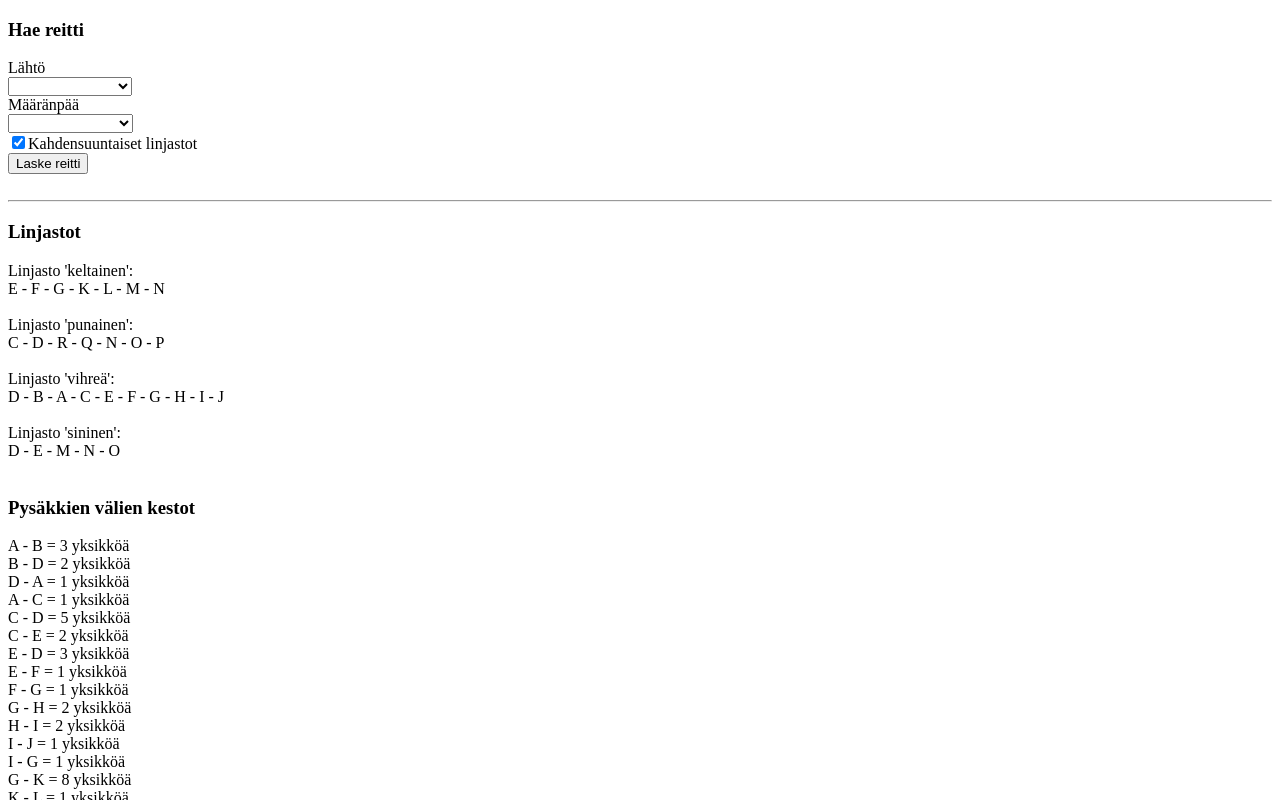
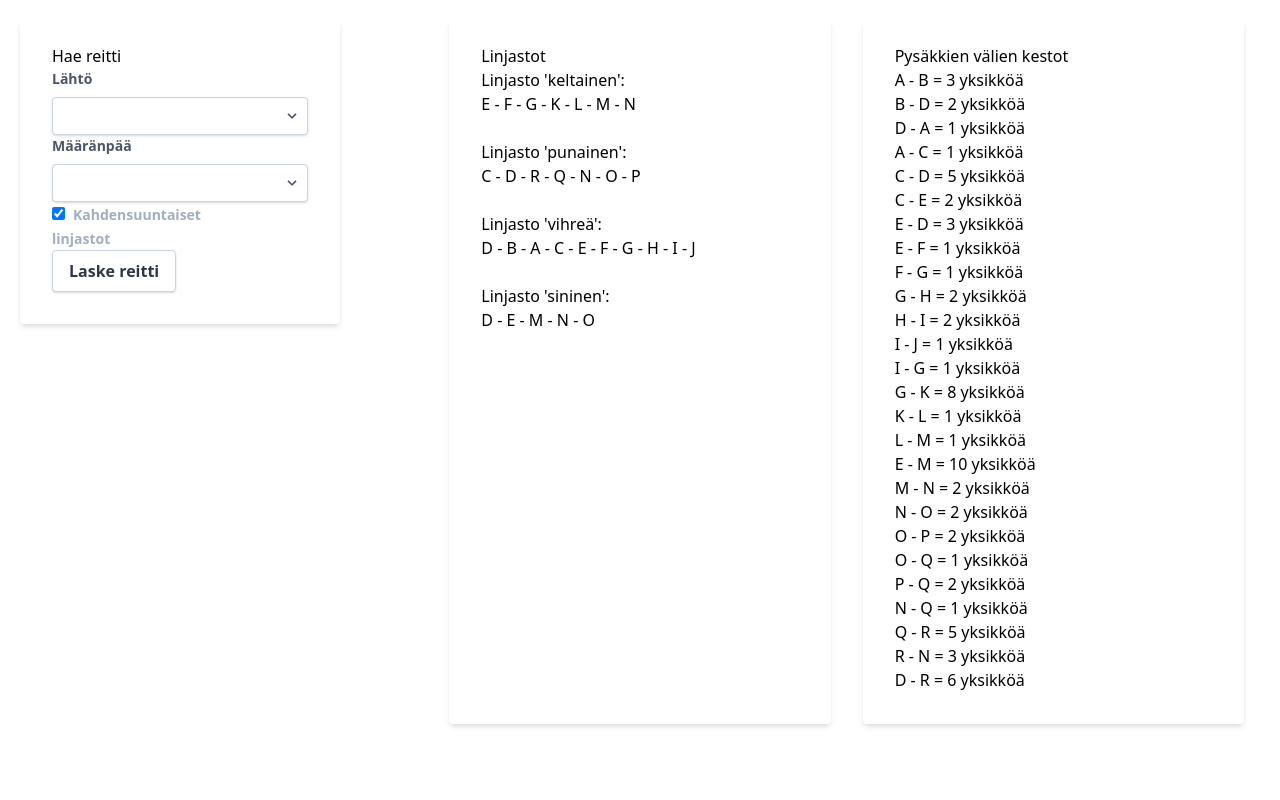
Before and after one commit to enderi/feikkiopas, a Vue app: page / in a window 1280 px wide. Shown: the top 800 px of the page. Built offline with nearby package versions, Linux system fonts and the light colour scheme.

Commit message:
Tailwind start

```diff
--- a/package.json
+++ b/package.json
@@ -10,6 +10,8 @@
   },
   "dependencies": {
     "core-js": "^3.6.4",
+    "postcss-import": "^12.0.1",
+    "tailwindcss": "^1.2.0",
     "vue": "^2.6.11"
   },
   "devDependencies": {
@@ -23,6 +25,8 @@
     "babel-eslint": "^10.1.0",
     "eslint": "^6.7.2",
     "eslint-plugin-vue": "^6.2.2",
+    "sass": "^1.26.3",
+    "sass-loader": "^8.0.2",
     "vue-template-compiler": "^2.6.11"
   }
 }
--- /dev/null
+++ b/postcss.config.js
@@ -0,0 +1,7 @@
+module.exports = {
+    plugins: [
+      require('postcss-import'),
+      require('tailwindcss'),
+      require('autoprefixer'),
+    ]
+  }
--- a/src/App.vue
+++ b/src/App.vue
@@ -1,16 +1,20 @@
 <template>
-  <div class="home">
-    <search-route-form :busStops="busLineManager.getBusStops()" @search="calculateRoute"></search-route-form>
-    <br/>
-    <show-route-not-found v-if="routeNotFound" v-bind:route="routeNotFound"></show-route-not-found>
-    <show-route v-if="foundRoute" v-bind:route="foundRoute"></show-route>
+  <div class="container mx-auto px-5 my-5">
+    <div class="grid grid-cols-3 ">
+      <div>
+        <search-route-form :busStops="busLineManager.getBusStops()" @search="calculateRoute"></search-route-form>
 
-    <hr>
-    <list-bus-lines v-bind:busLines="busLineManager.getBusLines()"></list-bus-lines>
-    <list-bus-stop-travel-times v-bind:roads="busLineManager.getRoads()"></list-bus-stop-travel-times>
-
+        <show-route-not-found v-if="routeNotFound" v-bind:route="routeNotFound"></show-route-not-found>
+        <show-route v-if="foundRoute" v-bind:route="foundRoute"></show-route>
+      </div>
+      <div class="bg-white shadow-md rounded mx-4 px-8 pt-6 pb-8 mb-4">
+        <list-bus-lines v-bind:busLines="busLineManager.getBusLines()"></list-bus-lines>
+      </div>
+      <div class="bg-white shadow-md rounded mx-4 px-8 pt-6 pb-8 mb-4">
+        <list-bus-stop-travel-times v-bind:roads="busLineManager.getRoads()"></list-bus-stop-travel-times>
+      </div>
+    </div>
   </div>
-
 </template>
 
 <script>
@@ -55,7 +59,7 @@
 
           this.foundRoute = route.getAsSimpleArray();
         } catch (e) {
-          this.routeNotFound = {from: this.fromStop, to: this.toStop}
+          this.routeNotFound = {from: formData.fromStop, to: formData.toStop}
         }
       }
     }
--- a/src/components/search-route-form.vue
+++ b/src/components/search-route-form.vue
@@ -1,29 +1,44 @@
 <template>
-  <div>
-    <h3>Hae reitti</h3>
-    <form v-on:submit.prevent="calculateRoute">
-      <label for="fromStop">Lähtö</label>
-      <br />
-      <select v-model="formData.fromStop" id="fromStop">
+  <div  class="w-full max-w-xs">
+    <form v-on:submit.prevent="calculateRoute" class="bg-white shadow-md rounded px-8 pt-6 pb-8 mb-4">
+      <h3 class="">Hae reitti</h3>
+      <label class="block text-gray-700 text-sm font-bold mb-2" for="fromStop">Lähtö</label>
+      <div class="inline-block relative w-64">
+        <select
+          class="block appearance-none w-full bg-white border border-gray-400 hover:border-gray-500 px-4 py-2 pr-8 rounded shadow leading-tight focus:outline-none focus:shadow-outline"
+        v-model="formData.fromStop" id="fromStop">
           <option disabled value>Mistä lähdetään?</option>
           <option v-for="stop in busStops" v-bind:key="stop.name">{{stop.name}}</option>
         </select>
-      <br />
-      <label for="toStop">Määränpää</label>
-      <br />
-      <select v-model="formData.toStop" id="toStop">
+        <div class="pointer-events-none absolute inset-y-0 right-0 flex items-center px-2 text-gray-700">
+          <svg class="fill-current h-4 w-4" xmlns="http://www.w3.org/2000/svg" viewBox="0 0 20 20"><path d="M9.293 12.95l.707.707L15.657 8l-1.414-1.414L10 10.828 5.757 6.586 4.343 8z"/></svg>
+        </div>
+      </div>
+      <label class="block text-gray-700 text-sm font-bold mb-2" for="toStop">Määränpää</label>
+      <div class="inline-block relative w-64">
+        <select
+        class="block appearance-none w-full bg-white border border-gray-400 hover:border-gray-500 px-4 py-2 pr-8 rounded shadow leading-tight focus:outline-none focus:shadow-outline"
+        v-model="formData.toStop" id="toStop">
           <option disabled value>Minne mennään?</option>
           <option v-for="stop in busStops" v-bind:key="stop.name">{{stop.name}}</option>
         </select>
-      <br />
-      <input
-        type="checkbox"
+        <div class="pointer-events-none absolute inset-y-0 right-0 flex items-center px-2 text-gray-700">
+          <svg class="fill-current h-4 w-4" xmlns="http://www.w3.org/2000/svg" viewBox="0 0 20 20"><path d="M9.293 12.95l.707.707L15.657 8l-1.414-1.414L10 10.828 5.757 6.586 4.343 8z"/></svg>
+        </div>
+      </div>
+      <div>
+        <div class="md:w-1/3"></div>
+        <label class="md:w-2/3 block text-gray-500 font-bold">
+        <input class="mr-2 leading-tight" type="checkbox"
           id="biDirectionalCheckbox"
           v-model="formData.useBiDirectionalLines"
         />
-      <label for="biDirectionalCheckbox">Kahdensuuntaiset linjastot</label>
-      <br />
-      <input type="submit" value="Laske reitti" />
+        <span class="text-sm" for="biDirectionalCheckbox">Kahdensuuntaiset linjastot</span>
+        </label>
+      </div>
+      <input
+        class="bg-white hover:bg-gray-100 text-gray-800 font-semibold py-2 px-4 border border-gray-400 rounded shadow"
+        type="submit" value="Laske reitti" />
     </form>
   </div>
 </template>
--- a/src/components/show-route-not-found.vue
+++ b/src/components/show-route-not-found.vue
@@ -1,6 +1,6 @@
 <template>
-    <div>
-        Reittiä ei löytynyt välille {{route.from}} {{route.to}}
+    <div class="bg-red-100 border border-red-400 text-red-700 px-4 py-3 rounded relative" role="alert">
+        <strong class="font-bold">Reittiä ei löytynyt välille {{route.from}} - {{route.to}}!</strong>
     </div>
 </template>
 
--- a/src/components/show-route.vue
+++ b/src/components/show-route.vue
@@ -1,6 +1,10 @@
 <template>
   <div class="foundRoute-view">
-    <div>Reitti selvä!</div>
+    <div class="bg-green-100 border border-green-400 text-green-700 px-4 py-3 rounded relative" role="alert">
+        <strong class="font-bold">Reitti selvä!</strong>
+        <span class="absolute top-0 bottom-0 right-0 px-4 py-3">
+        </span>
+    </div>
     <div>Etapit:</div>
     <ul>
       <li v-for="(step, index) in route" v-bind:key="index">
--- a/src/main.js
+++ b/src/main.js
@@ -1,6 +1,6 @@
 import Vue from 'vue'
 import App from './App.vue'
-
+import './styles/styles.scss'
 Vue.config.productionTip = false
 
 new Vue({
--- /dev/null
+++ b/src/styles/styles.scss
@@ -0,0 +1,5 @@
+@import "tailwindcss/base";
+
+@import "tailwindcss/components";
+
+@import 'tailwindcss/utilities';
```
Also changed, not shown: 1 other file (tests, documents, lock files or other folders). Lines whose indentation alone changed are shown as unchanged.
